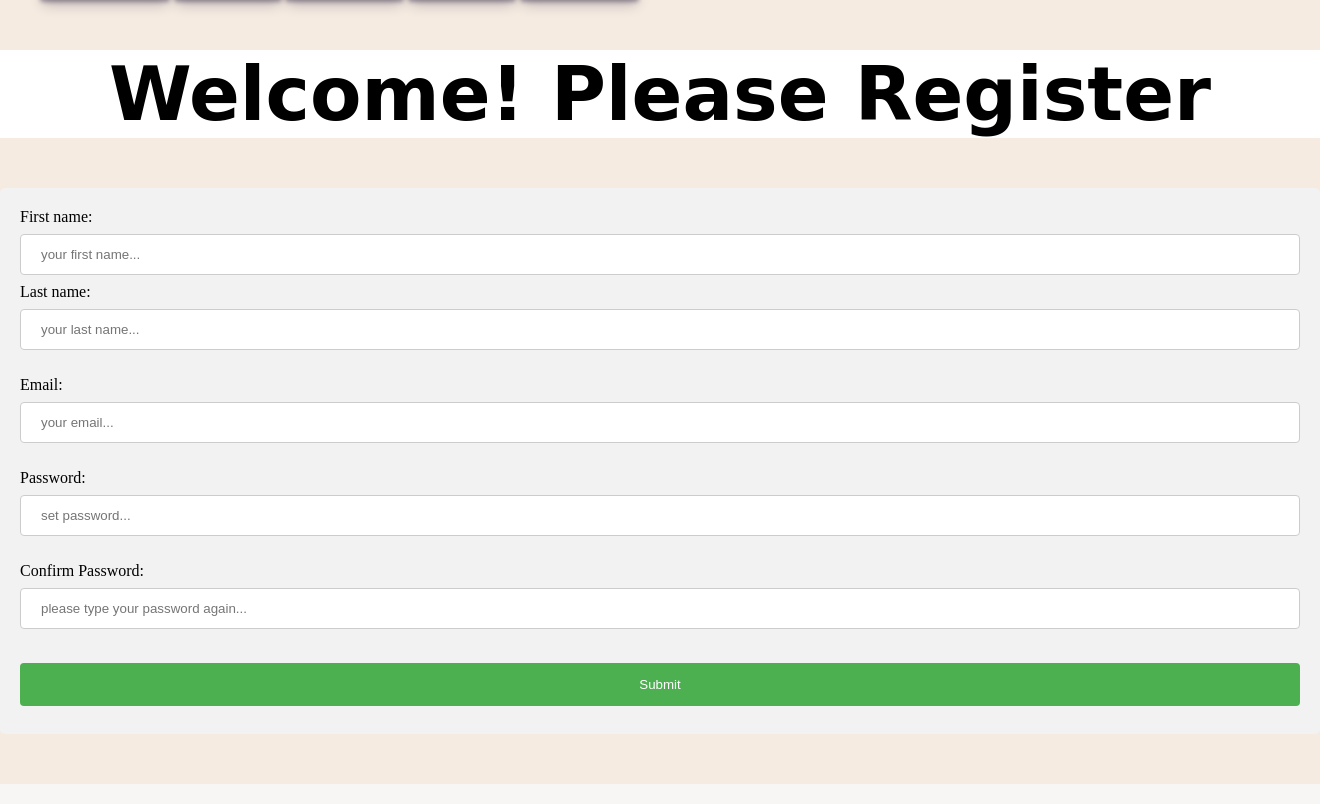
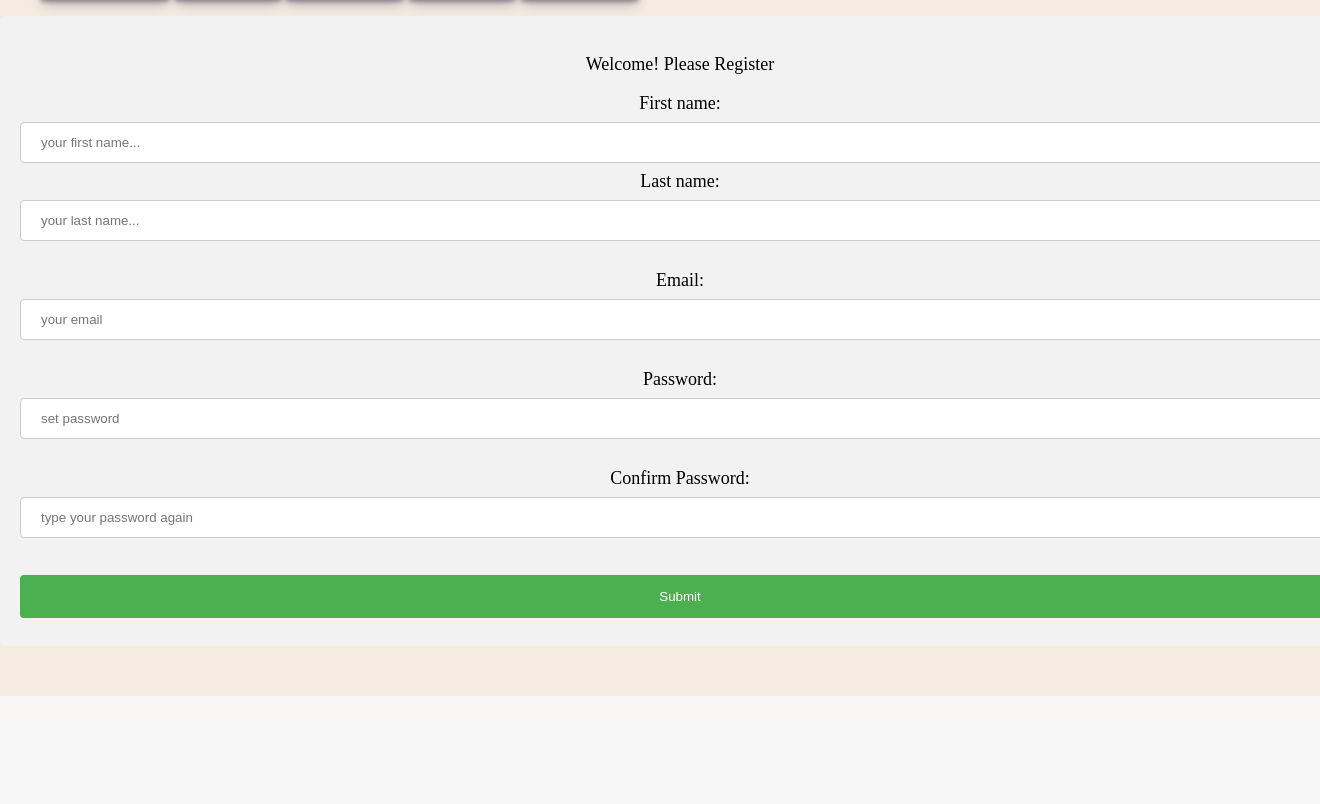
Before and after one commit to CHAOLIN99/Web-php, a PHP site: page /register.php in a window 1320 px wide; the page is wider, and only the part inside the window is pictured. Shown: the part 237-1041 px from the top of that part. After the commit the page ends 933 px from the top of that part, so only its background shows below. Run offline with PHP 8.4, Linux system fonts and the light colour scheme.

Commit message:
clean style.css

```diff
--- a/src/register.php
+++ b/src/register.php
@@ -1,19 +1,20 @@
 <?php include("head.php"); ?>
 
-<h1>Welcome! Please Register</h1>
-<div>
+
+<div class="center">
+    <p>Welcome! Please Register</p>
     <form action="register.php" method="$_POST">
         <label for="fname">First name:</label><br>
-        <input type="text" id="fname" name="fname" placeholder="your first name..."><br>
+        <input type="text" id="fname" name="fname" placeholder="your first name..." class="f_input"><br>
         <label for="lname">Last name:</label><br>
-        <input type="text" id="lname" name="lname" placeholder="your last name..."><br><br>
+        <input type="text" id="lname" name="lname" placeholder="your last name..." class="f_input"><br><br>
         <label for="email">Email:</label><br>
-        <input type="text" id="email" name="email" placeholder="your email..."><br><br>
+        <input type="text" id="email" name="email" placeholder="your email" class="f_input"><br><br>
         <label for="password">Password:</label><br>
-        <input type="password" id="password" name="password" placeholder="set password..."><br><br>
+        <input type="password" id="password" name="password" placeholder="set password" class="f_input"><br><br>
         <label for="cpassword">Confirm Password:</label><br>
-        <input type="password" id="cpassword" name="cpassword" placeholder="please type your password again..."><br><br>
-        <input type="submit" value="Submit">
+        <input type="password" id="cpassword" name="cpassword" placeholder="type your password again" class="f_input"><br><br>
+        <input type="submit" value="Submit" class="submit">
     </form>
 </div>
 
--- a/src/style.css
+++ b/src/style.css
@@ -55,9 +55,7 @@ h3 {
   background-color: #000;
 }
 
-input[type="text"],
-input[type="password"],
-select {
+.f_input {
   width: 100%;
   padding: 12px 20px;
   margin: 8px 0;
@@ -67,7 +65,7 @@ select {
   box-sizing: border-box;
 }
 
-input[type="submit"] {
+.submit {
   width: 100%;
   background-color: #4caf50;
   color: white;
```
Also changed, not shown: other parts of src/style.css (+1 -52 lines).
